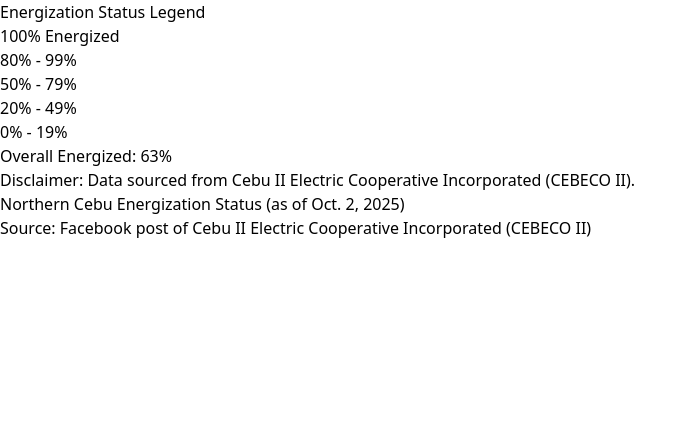
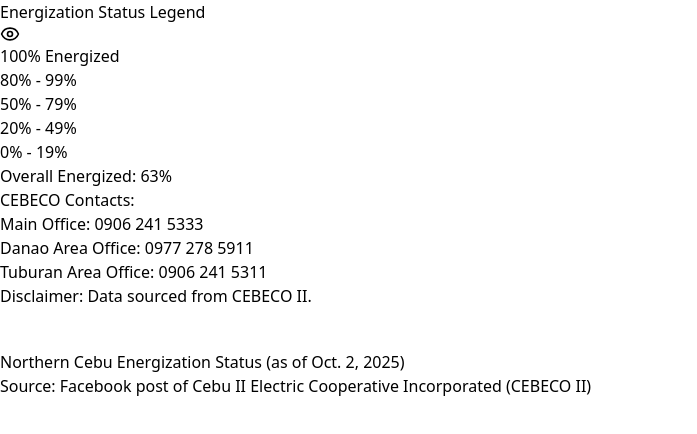
Before and after one commit to AndreJarl/Northern-Cebu-PowerMap, a React (Vite) app: page / in a window 1280 px wide. Shown: the top 434 px of the page, without its empty margins (0-697 px from the left). Built offline with nearby package versions, Linux system fonts and the light colour scheme; grey boxes are pictures that could not be loaded.

Commit message:
made legend minimizable

```diff
--- a/package.json
+++ b/package.json
@@ -11,8 +11,10 @@
   },
   "dependencies": {
     "leaflet": "^1.9.4",
+    "lucide-react": "^0.544.0",
     "react": "^19.1.1",
     "react-dom": "^19.1.1",
+    "react-icons": "^5.5.0",
     "react-leaflet": "^5.0.0"
   },
   "devDependencies": {
--- a/src/CebuEnergyMap.jsx
+++ b/src/CebuEnergyMap.jsx
@@ -1,7 +1,9 @@
 import { MapContainer, TileLayer, GeoJSON } from "react-leaflet";
 import "leaflet/dist/leaflet.css";
+import { useEffect, useState } from "react";
+import { AiOutlineEye, AiOutlineEyeInvisible } from "react-icons/ai";
 import barangayGeoJSON from "./Cebu.MuniCities.json";
-import { useEffect } from "react";
+import {Eye, EyeOff} from  "lucide-react"
 
 // Barangay energization data
 const barangayData = {
@@ -22,19 +24,20 @@
 
 // Function to pick color based on energization value
 const getColor = (value) => {
-  if (value === 100) return "#22c55e"; // green
-  if (value >= 80) return "#84cc16";   // lime
-  if (value >= 50) return "#facc15";   // yellow
-  if (value >= 20) return "#f97316";   // orange
-  return "#ef4444";                    // red
+  if (value === 100) return "#22c55e";
+  if (value >= 80) return "#84cc16";
+  if (value >= 50) return "#facc15";
+  if (value >= 20) return "#f97316";
+  return "#ef4444";
 };
 
-// Calculate overall energized percentage
 const overallEnergized = Math.round(
   Object.values(barangayData).reduce((a, b) => a + b, 0) / Object.values(barangayData).length
 );
 
 export default function CebuBarangaysMap() {
+  const [legendOpen, setLegendOpen] = useState(true);
+
   useEffect(() => {
     const map = document.querySelector(".leaflet-container");
     if (map) {
@@ -57,7 +60,6 @@
 
     if (value !== undefined) {
       layer.bindPopup(`<b>${name}</b><br/>Energized: ${value}%`);
-
       layer.on({
         mouseover: (e) => {
           e.target.setStyle({ weight: 3, color: "#000", fillOpacity: 0.4 });
@@ -73,13 +75,8 @@
 
   return (
     <div className="w-screen h-screen relative">
-
       {/* Map */}
-      <MapContainer
-        center={[10.85, 123.95]}
-        zoom={10}
-        className="w-screen h-screen"
-      >
+      <MapContainer center={[10.85, 123.95]} zoom={10} className="w-screen h-screen">
         <TileLayer
           attribution='&copy; <a href="https://osm.org/copyright">OSM</a>'
           url="https://{s}.tile.openstreetmap.org/{z}/{x}/{y}.png"
@@ -88,12 +85,20 @@
       </MapContainer>
 
       {/* Legend */}
-      <div className="absolute right-4 bottom-4 lg:top-20 lg:right-4 bg-white shadow-xl rounded-xl p-4 sm:p-6 z-[1000] w-56 sm:w-64 lg:w-72 h-auto lg:h-[350px] text-xs sm:text-sm lg:text-base flex flex-col justify-between">
-  {/* Title */}
-  <h3 className="font-bold text-base sm:text-lg lg:text-xl mb-3 text-center lg:text-left">
+     <div
+  className={`absolute right-4 bottom-4 lg:top-20 lg:right-4 bg-white shadow-xl rounded-xl p-4 sm:p-6 z-[1000] w-56 sm:w-64 lg:w-72 text-xs sm:text-sm lg:text-base transition-all duration-300`}
+  style={{ height: legendOpen ? "350px" : "100px" }}
+>
+  {/* Eye toggle */}
+  <div className="flex justify-between items-center mb-2 cursor-pointer" onClick={() => setLegendOpen(!legendOpen)}>
+    <h3 className="font-bold text-base sm:text-lg lg:text-xl text-center lg:text-left">
       Energization Status Legend
     </h3>
+    {legendOpen ? <Eye size={20} /> : <EyeOff size={20} />}
+  </div>
 
+  {legendOpen && (
+    <div className="flex flex-col gap-2 z-[100] overflow-y-auto" style={{ maxHeight: "250px" }}>
       {/* Color categories */}
       <div className="flex flex-col gap-2">
         <div className="flex items-center gap-2">
@@ -123,11 +128,20 @@
         <span>Overall Energized: {overallEnergized}%</span>
       </div>
 
+      {/* CEBECO Contacts */}
+      <div className="mt-3">
+        <h4 className="font-semibold mb-1">CEBECO Contacts:</h4>
+        <p>Main Office: 0906 241 5333</p>
+        <p>Danao Area Office: 0977 278 5911</p>
+        <p>Tuburan Area Office: 0906 241 5311</p>
+      </div>
+
       {/* Disclaimer */}
       <p className="mt-2 text-[10px] sm:text-xs text-gray-500 italic">
-    Disclaimer: Data sourced from{" "}
-    <span className="font-semibold">Cebu II Electric Cooperative Incorporated (CEBECO II)</span>.
+        Disclaimer: Data sourced from <span className="font-semibold">CEBECO II</span>.
       </p>
+    </div>
+  )}
 </div>
 
 
@@ -139,10 +153,8 @@
 
       {/* Source */}
       <p className="absolute top-20 sm:top-16 left-1/2 -translate-x-1/2 text-xs sm:text-sm text-gray-500 bg-white/80 px-2 sm:px-3 py-1 rounded shadow z-[1000] text-center">
-        Source: Facebook post of{" "}
-        <span className="font-semibold">Cebu II Electric Cooperative Incorporated (CEBECO II)</span>
+        Source: Facebook post of <span className="font-semibold">Cebu II Electric Cooperative Incorporated (CEBECO II)</span>
       </p>
-
     </div>
   );
 }
```
Also changed, not shown: 1 other file (tests, documents, lock files or other folders). Lines whose indentation alone changed are shown as unchanged.
